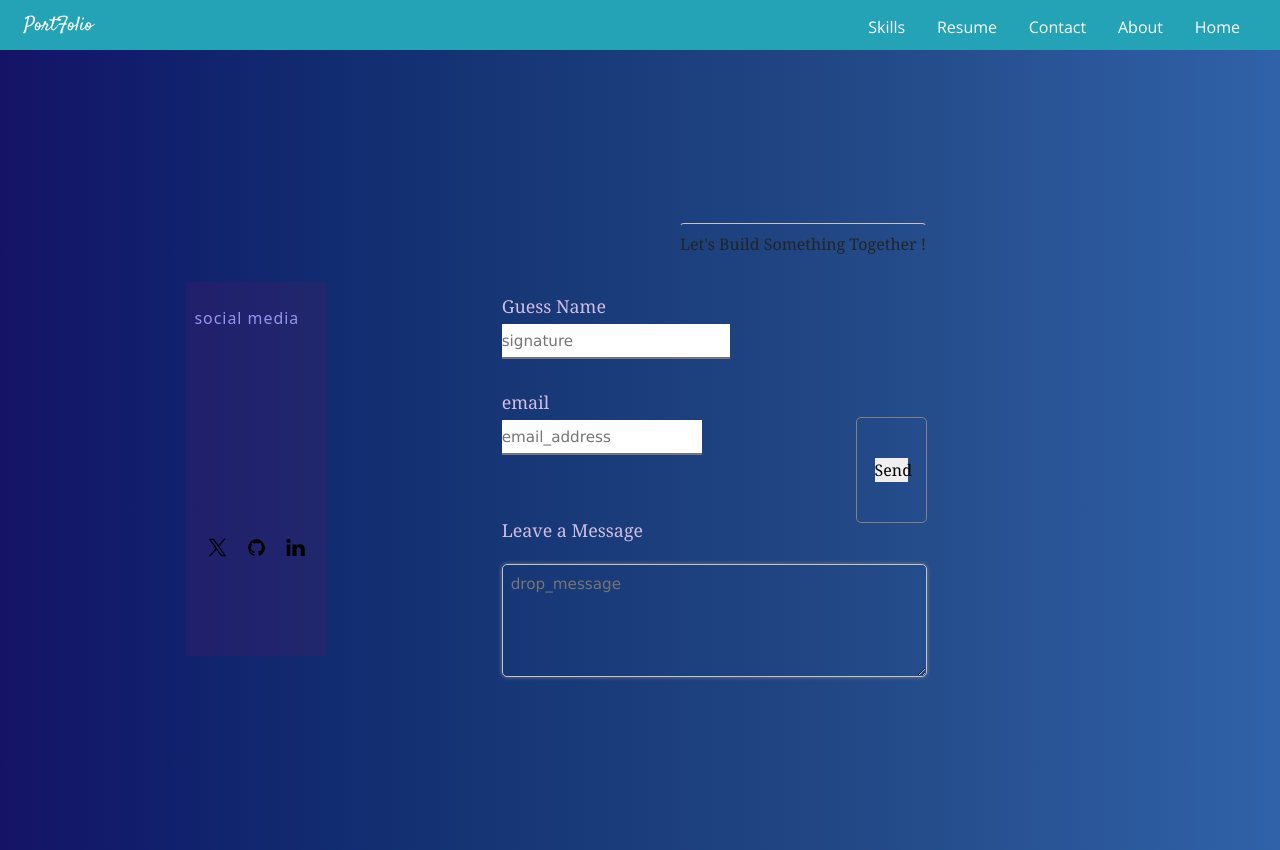
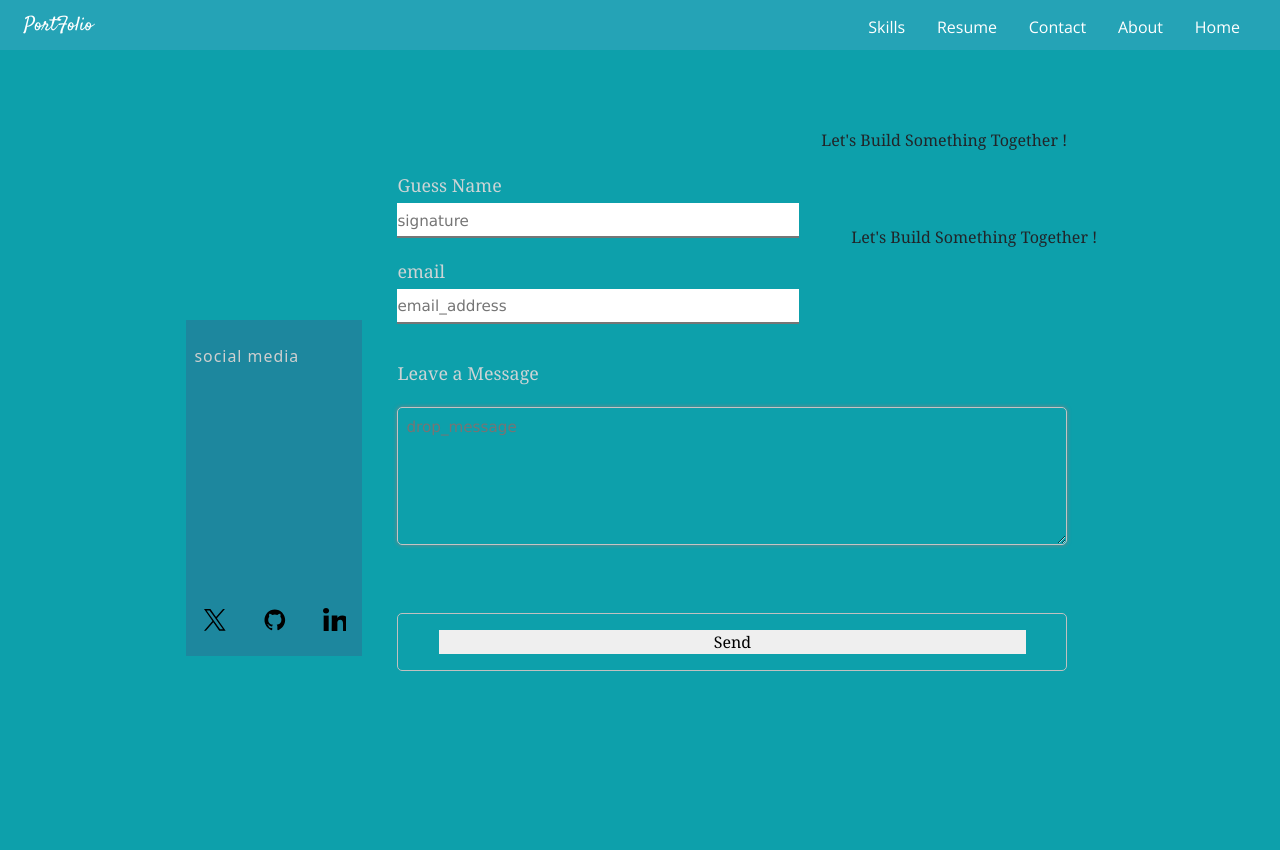
Before and after one commit to BeinRain06/portfolio-version-2, a Vue app in the folder vue-portfolio/: page /contact in a window 1280 px wide. Built offline with nearby package versions, Linux system fonts and the light colour scheme; a web font is replaced by a local one.

Commit message:
new-version design page--ContactView

```diff
--- a/vue-portfolio/src/views/ContactView.vue
+++ b/vue-portfolio/src/views/ContactView.vue
@@ -1,5 +1,6 @@
 <script setup lang="ts">
-import { ref, reactive, computed } from 'vue'
+import { ref, reactive, computed, onMounted, onUnmounted } from 'vue'
+import type { Ref } from 'vue'
 
 import { sendDataMail } from '../api_functions/api_function'
 
@@ -11,17 +12,35 @@ const nameInputForm = <any>ref()
 const emailInputForm = <any>ref()
 const msgTextAreaForm = <any>ref()
 
+const floatingBox: Ref<HTMLDivElement | undefined> = ref()
+
+const lastScrollYPos = ref(0)
+
+onMounted(async () => {
+  await floatingBox
+  if (floatingBox) {
+    window.addEventListener('scroll', handleHappyMessage)
+  }
+})
+
+onUnmounted(async () => {
+  await floatingBox
+  if (floatingBox) {
+    window.removeEventListener('scroll', handleHappyMessage)
+  }
+})
+
 const thisURL = ref(
   'https://script.google.com/macros/s/AKfycbypH2BtAHlCavQC5M35GMVIYS4NKpllq5XnRp1c-YWk70TLZAbqG8AQftGl5MwLjwZgVQ/exec'
 )
 
-let media = <{ mediaLink: string }>reactive({ mediaLink: '' })
-let emailFormat = <{ name: string; email: string; message: string }>reactive({
+let media = reactive({ mediaLink: '' })
+let emailFormat = reactive({
   name: '',
   email: '',
   message: ''
 })
-let warningAttribute = <{ stateError: boolean; stateSuccess: boolean; message: string }>reactive({
+let warningAttribute = reactive({
   stateError: false,
   stateSuccess: false,
   message: ''
@@ -36,6 +55,21 @@ const formTag = computed(() => {
 
   return newObj
 })
+
+function handleHappyMessage(e: Event) {
+  const yPos = window.scrollY
+  const deltaX = yPos - lastScrollYPos.value
+
+  if (deltaX < 0) {
+    console.log('scroll upwards')
+    floatingBox.value?.classList.remove('active_greeting')
+  } else {
+    console.log('scroll downwards')
+    floatingBox.value?.classList.add('active_greeting')
+  }
+
+  lastScrollYPos.value = yPos
+}
 
 function redirectionMedia(label: string) {
   if (label === 'tweeter') {
@@ -156,32 +190,42 @@ function sendOurMailReview(emailFormat: { name: string; email: string; message:
               </div>
               <div class="social_media_wrap">
                 <div class="social_media">
+                  <div class="link_media">
                     <div
                       id="link_tweeter"
-                    class="tweeter_wrapper link_media"
+                      class="link_icon"
                       ref="tweetRef"
                       @click.prevent="() => redirectionMedia('tweeter')"
                     ></div>
+                  </div>
+                  <div class="link_media">
                     <div
                       id="link_github"
-                    class="github_wrapper link_media"
+                      class="link_icon"
                       ref="gitRef"
                       @click.prevent="() => redirectionMedia('github')"
                     ></div>
+                  </div>
+                  <div class="link_media">
                     <div
                       id="link_linkedin"
-                    class="linkedin_wrapper link_media"
                       ref="linkedInRef"
+                      class="link_icon"
                       @click.prevent="() => redirectionMedia('linkedin')"
                     ></div>
                   </div>
                 </div>
               </div>
-            <div class="form_side"></div>
+            </div>
           </div>
 
           <!--form container -->
-          <form class="form_container">
+          <form class="form_container" v-scroll="handleHappyMessage">
+            <div class="floating_box" ref="floatingBox">
+              <div class="floating_appeareance">
+                <p class="message_me">Let's Build Something Together !</p>
+              </div>
+            </div>
             <div class="sharing_msg">
               <p class="message_me">Let's Build Something Together !</p>
             </div>
@@ -271,43 +315,28 @@ function sendOurMailReview(emailFormat: { name: string; email: string; message:
 
   /* --------------- */
 
-  .link_media {
-    position: relative;
-    width: 2rem;
-    height: 2rem;
-    padding: 0rem;
+  #link_linkedin {
     background-image: url('../assets/images/linkedin-svgrepo-com.svg');
     background-position: center center;
     background-repeat: no-repeat;
-    background-size: contain;
+    background-size: cover;
     z-index: 3;
   }
 
-  .tweeter_wrapper.link_media {
+  #link_tweeter {
     background-image: url('../assets/images/x_logo_twitter_new_brand_icon.svg');
+    background-position: center center;
+    background-repeat: no-repeat;
+    background-size: cover;
+    z-index: 3;
   }
 
-  .github_wrapper.link_media {
+  #link_github {
     background-image: url('../assets/images/logo-github-svgrepo-com.svg');
-  }
-
-  .link_media::before {
-    content: '';
-    position: absolute;
-    top: 0;
-    left: 0;
-    width: 100%;
-    height: 100%;
-    padding: 0.25rem;
-    opacity: 0.8;
-    border-radius: 5px;
-    border: 1px solid transparent;
-    transition: all 1s ease-in-out;
-  }
-
-  .link_media:hover::before {
-    border-radius: 5px;
-    border: 1px solid #fff;
+    background-position: center center;
+    background-repeat: no-repeat;
+    background-size: cover;
+    z-index: 3;
   }
 
   .msg_and_form_container {
@@ -316,21 +345,7 @@ function sendOurMailReview(emailFormat: { name: string; email: string; message:
     width: 100vw;
     height: auto;
     padding: 0;
-    background-image: linear-gradient(
-      to right,
-      #151365,
-      #121c6a,
-      #11256e,
-      #122d71,
-      #153474,
-      #193a79,
-      #1d407e,
-      #214683,
-      #254d8c,
-      #295496,
-      #2c5b9f,
-      #3062a9
-    );
+    background-color: var(--bg-primary-color);
   }
 
   .main_contact_area {
@@ -368,7 +383,7 @@ function sendOurMailReview(emailFormat: { name: string; email: string; message:
   .social_msg .social_says {
     position: relative;
     top: 0;
-    color: rgba(51, 51, 131, 0.87);
+    color: var(--text-color-two);
     padding-left: 12px;
     writing-mode: horizontal-tb;
     font-size: 11px;
@@ -383,7 +398,7 @@ function sendOurMailReview(emailFormat: { name: string; email: string; message:
 
   .social_activity .social_media {
     width: 100%;
-    height: 40px;
+    height: 50px;
     font-size: calc(14px + 0.15vw);
     margin-top: 0.5rem;
     display: flex;
@@ -393,12 +408,31 @@ function sendOurMailReview(emailFormat: { name: string; email: string; message:
   }
 
   .social_media .link_media {
-    width: 1.3em;
-    height: 1.3em;
-    padding: 0;
+    flex-basis: calc(33% - 1rem);
+    height: 3rem;
+    display: grid;
+    place-items: center;
+  }
+
+  .link_media .link_icon {
+    position: relative;
+    top: 0;
+    width: 1.4rem;
+    height: 1.4rem;
+    padding: 5px;
+    border-radius: 5px;
+    transition: all 350ms ease;
+  }
+
+  .link_media:hover .link_icon {
+    position: relative;
+    top: -12px;
+    cursor: pointer;
+    padding: 1rem;
   }
 
   .form_container {
+    position: relative;
     width: 100%;
     padding: 15px;
     display: flex;
@@ -423,15 +457,20 @@ function sendOurMailReview(emailFormat: { name: string; email: string; message:
     border: 1px solid transparent;
   }
 
-  .sharing_msg .message_me {
+  .floating_box {
+    display: none;
+    width: 100%;
+  }
+
+  .message_me {
     font-size: calc(14px + 0.1vw);
-    color: #bebebe;
+    color: var(--text-color-three);
     padding: 5px 0;
     transition: all 380ms ease-in-out;
   }
 
-  .sharing_msg .message_me:hover {
-    color: navy;
+  .message_me:hover {
+    color: var(--text-color-two);
     letter-spacing: 0.35px;
     box-shadow: 1px 2px 6px rgba(0, 0, 0, 0.38);
     font-size: calc(14px + 0.35vw);
@@ -482,10 +521,6 @@ function sendOurMailReview(emailFormat: { name: string; email: string; message:
     box-shadow: 0px 0px 4px rgb(127, 127, 131);
   }
 
-  .message_wrap textarea:focus {
-    border: 2px solid #1d5391;
-  }
-
   .submit_container {
     position: relative;
     width: 100%;
@@ -509,7 +544,7 @@ function sendOurMailReview(emailFormat: { name: string; email: string; message:
   }
 
   .submit_container .btn_sub_msg:hover {
-    background-color: rgb(28, 74, 143);
+    background-color: rgba(107, 25, 100, 0.18);
   }
 
   .form_content_control {
@@ -524,7 +559,7 @@ function sendOurMailReview(emailFormat: { name: string; email: string; message:
     top: 0;
     left: 0;
     width: 40%;
-    color: rgb(209, 190, 228);
+    color: var(--bg-border-layout);
     font-size: calc(11px + 0.3vw);
     font-family: Georgia, 'Times New Roman', Times, serif;
     display: block;
@@ -533,17 +568,21 @@ function sendOurMailReview(emailFormat: { name: string; email: string; message:
 
   .form_container input {
     height: 32px;
-    color: #e2e2e0;
+    color: var(--text-color-three);
     padding-left: 0.5rem;
     margin-bottom: 1rem;
     background-color: transparent;
-    border-bottom: 1px solid #c5c3c3;
+    border-bottom: 1px solid var(--bg-border-layout);
     border-bottom-right-radius: 5px;
     transition: all 300ms ease-in-out;
   }
 
   .form_container input:focus {
-    border-bottom: 2px solid #1d5391;
+    border-bottom: 2px solid var(--bg-navbar);
+  }
+
+  .message_wrap textarea:focus {
+    border: 2px solid var(--bg-primary-color);
   }
 
   .form_container input::placeholder,
@@ -568,13 +607,13 @@ function sendOurMailReview(emailFormat: { name: string; email: string; message:
     border: 1px solid transparent;
   }
 
-  .sharing_msg .message_me {
+  .message_me {
     padding: 3px 0;
     font-size: calc(13px + 0.15vw);
   }
 
   .sharing_msg .message_me:hover {
-    color: navy;
+    color: hsla(240, 100%, 25%, 0.753);
     letter-spacing: 0.5px;
     font-size: calc(13px + 0.25vw);
   }
@@ -604,30 +643,21 @@ function sendOurMailReview(emailFormat: { name: string; email: string; message:
 
 @media (min-width: 768px) {
   .main_contact_area {
-    top: 0;
+    top: 0.35rem;
     left: -0.35rem;
     width: 80%;
     height: 40rem;
     max-width: 920px;
+    margin: 1rem 0;
     flex-direction: row;
     gap: 20px;
   }
 
-  .main_contact_area * div {
-    width: 100%;
-    height: 100%;
-  }
-
-  .form_side {
-    width: 100%;
-    flex-direction: row;
-  }
-
   .contact_board {
-    top: 5rem;
-    height: 65%;
-    grid-template-columns: 140px;
-    grid-template-rows: 90%;
+    top: 6rem;
+    width: 11rem;
+    flex-shrink: 0;
+    grid-template-rows: 21rem;
   }
 
   .contact_board .social_activity {
@@ -646,88 +676,64 @@ function sendOurMailReview(emailFormat: { name: string; email: string; message:
   .social_msg .social_says {
     writing-mode: sideways-lr;
     top: 15px;
-    color: #9595ee;
     padding-left: 0px;
     letter-spacing: 1px;
     font-size: calc(14px + 0.15vw);
   }
 
-  .social_activity .social_media_wrap {
-    flex: 0 0 1;
-    flex-direction: column;
-  }
-
   .social_activity .social_media {
-    justify-content: center;
     align-items: baseline;
     margin-top: 0;
     gap: 1.25rem;
   }
 
-  .social_media .link_media {
-    width: 1.2rem;
-    height: 1.2rem;
-    padding: 0;
+  .link_media:hover .link_icon {
+    position: relative;
+    padding: 0.6rem;
   }
 
-  .form_container {
-    display: grid;
-    grid-template-areas:
-      '. . with_me with_me with_me'
-      'guess guess guess guess .'
-      'email email email submit submit'
-      'msg msg msg msg msg';
-    grid-template-rows: 140px;
-    padding: 10px 8px 10px 8px;
-    row-gap: 10px;
+  .floating_box {
+    display: flex;
+    position: absolute;
+    top: 8rem;
+    width: 100%;
+    height: 3rem;
+    justify-content: flex-end;
   }
 
-  .sharing_msg {
-    grid-area: with_me;
-    position: relative;
-    top: 5rem;
-    left: 0;
-    bottom: 0;
-    padding: 0.5rem 0;
-    float: right;
-    border-radius: 5px;
-    border-top: 1px solid #c5c3c3;
+  .floating_box .floating_appeareance {
+    visibility: hidden;
+    opacity: 0;
+    transition: all 350ms ease;
   }
 
-  .sharing_msg .message_me {
-    font-size: calc(13px + 0.3vw);
-    color: #cac6c6;
-    font-weight: bolder;
-    padding-top: -0.15rem;
-    margin-bottom: 0;
-    transform: scale(1);
-    transition: all 350ms ease-in-out;
+  .floating_box.active_greeting .floating_appeareance {
+    visibility: visible;
+    opacity: 1;
   }
 
-  .sharing_msg .message_me:hover {
-    color: navy;
-    letter-spacing: 0px;
-    padding-top: 0.15rem;
+  .sharing_msg[data-v-ae84ca9b] {
+    position: relative;
+    top: 1rem;
+    left: 2rem;
+    width: 100%;
+    height: 3rem;
+    display: inline-flex;
+    justify-content: flex-end;
+    visibility: visible;
+    opacity: 1;
+    border: 1px solid transparent;
   }
 
-  .email_wrap {
-    grid-area: email;
-  }
-
-  .name_wrap {
-    grid-area: guess;
-  }
-
-  .message_wrap {
-    padding-top: 2rem;
-    grid-area: msg;
-    height: 12rem !important;
+  .floating_box.active_greeting + .sharing_msg {
+    visibility: hidden;
+    opacity: 0;
+    transition: all 300ms linear;
   }
 
   .submit_container {
-    grid-area: submit;
-    padding: 1rem;
-    border: 1px solid gray;
+    padding: 1rem 0.5rem;
+    border: 1px solid var(--text-color-label);
   }
 
   .submit_container .btn_sub_msg {
```
Lines whose indentation alone changed are shown as unchanged.
